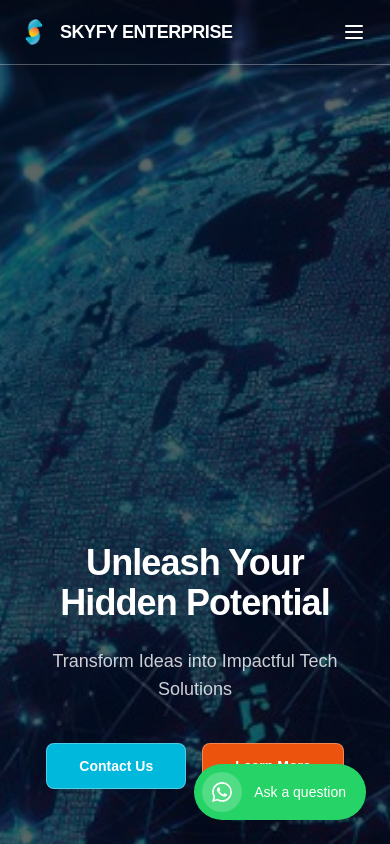
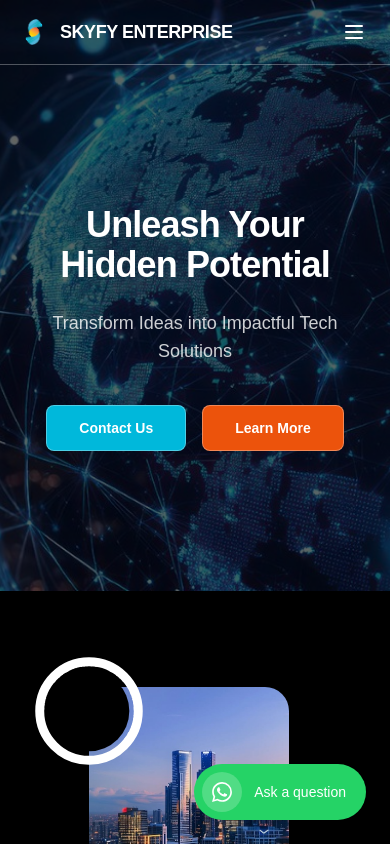
Before and after one commit to khafidhkayyis/landing-page, a Next.js app: page / in a window 390 px wide. Shown: the top 844 px of the page. Built offline with nearby package versions, Linux system fonts and the light colour scheme.

Commit message:
feat:herro banner

```diff
--- a/src/components/sections/HeroSection.tsx
+++ b/src/components/sections/HeroSection.tsx
@@ -14,13 +14,12 @@ export default function HeroSection() {
         className="object-cover"
         sizes="100vw"
       />
-
       <div
         className="absolute inset-0 z-[1] bg-black/60"
         aria-hidden="true"
       />
 
-      <div className="relative z-10 flex min-h-[150vh] lg:min-h-[70vh] flex-col">
+      <div className="relative z-10 flex min-h-[70vh] flex-col">
         <Navbar variant="transparent" />
         <Container className="flex flex-1 flex-col items-center lg:items-start justify-center text-center">
           <h1 className="max-w-4xl text-4xl font-bold tracking-tight text-white sm:text-5xl lg:text-6xl">
```
